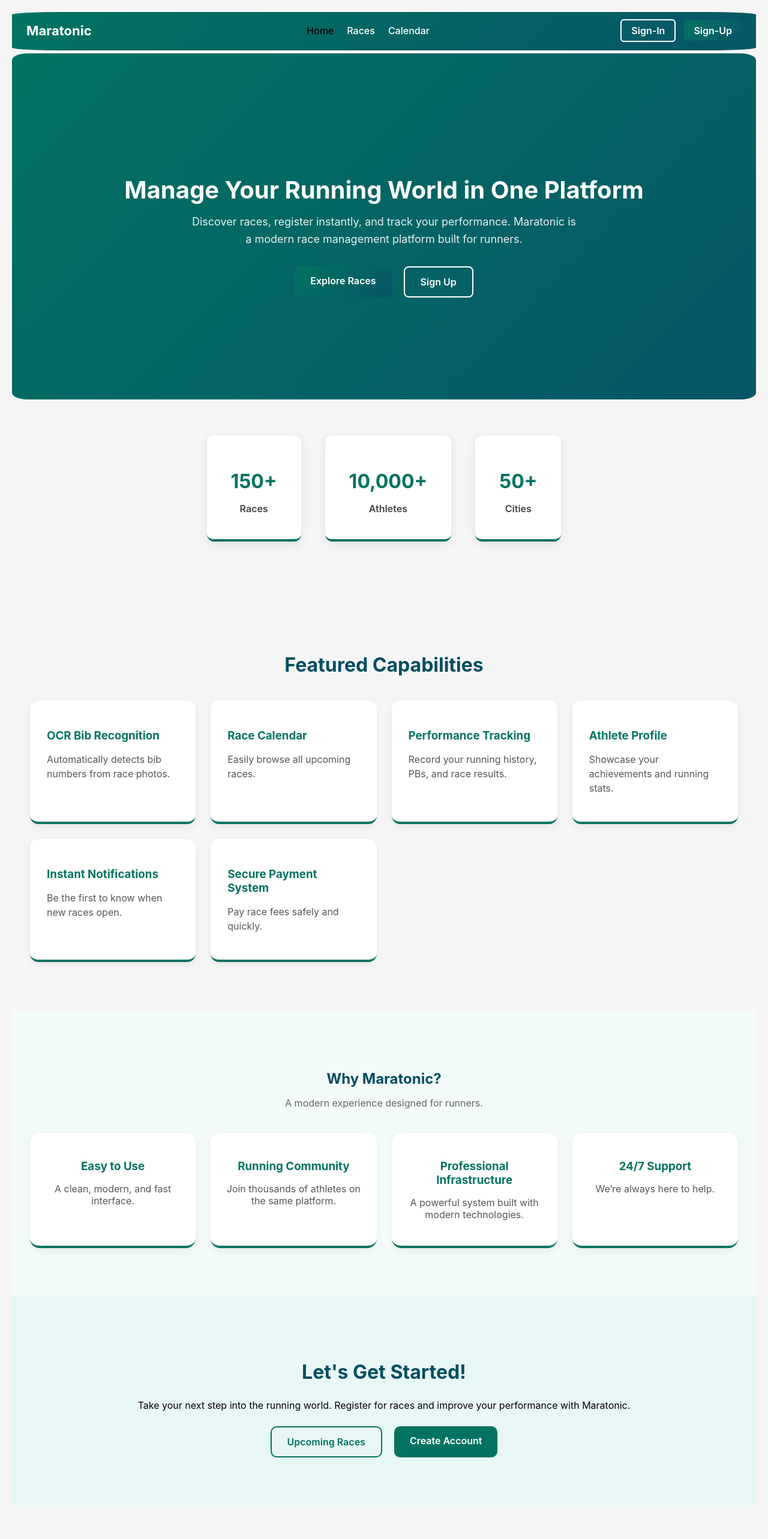
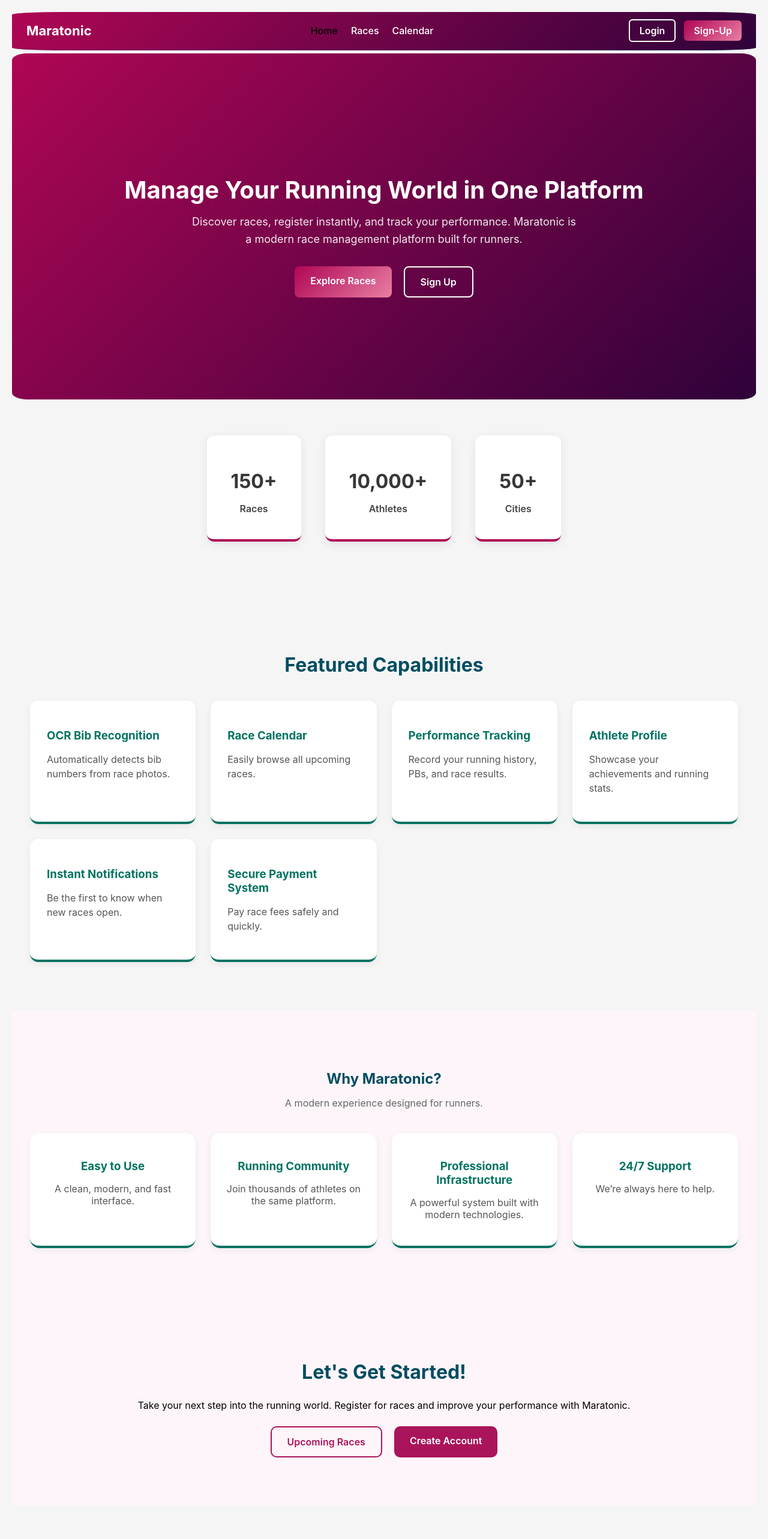
Before and after one commit to ShamsSannoufaa/Maratonic.website, an Angular app in the folder maratonic-frontend/: page / in a window 1280 px wide. Shown: the top 2566 px of the page at 60% size. Built offline with nearby package versions, Linux system fonts and the light colour scheme.

Commit message:
sunum öncesi perileri

```diff
--- a/maratonic-frontend/src/app/layout/layout.component.css
+++ b/maratonic-frontend/src/app/layout/layout.component.css
@@ -2,7 +2,7 @@
 .page-wrapper {
   display: flex;
   flex-direction: column;
-  min-height: auto;   /* << DÜZELTİLDİ */
+  min-height: auto;
 }
 
 /* ROUTER İÇERİĞİ */
@@ -14,7 +14,7 @@
   width: 100%;
 }
 
-/* Mobil görünüm iyileştirme */
+/* Mobil görünüm  */
 @media (max-width: 768px) {
   .page-container {
     padding: 16px;
--- a/maratonic-frontend/src/app/pages/calendar/calendar.component.css
+++ b/maratonic-frontend/src/app/pages/calendar/calendar.component.css
@@ -19,7 +19,7 @@
 .month-title {
   font-size: 24px;
   font-weight: 600;
-  color: #027361;
+  color: #383a3a;
   margin-bottom: 16px;
 }
 
@@ -36,7 +36,7 @@
 .date-box {
   width: 60px;
   height: 60px;
-  background: #004d61;
+  background: #383a3a;
   color: white;
   font-size: 22px;
   font-weight: 700;
--- a/maratonic-frontend/src/app/pages/home/home.component.css
+++ b/maratonic-frontend/src/app/pages/home/home.component.css
@@ -8,11 +8,8 @@ section {
   padding: 80px 30px;
 }
 
-/* -------------------- */
-/* HERO */
-/* -------------------- */
 .hero {
-background: linear-gradient(135deg, #027361, #065667);
+background: linear-gradient(135deg, #af0655, #2f023a);
   color: white;
   text-align: center;
   padding: 170px 20px;
@@ -50,7 +47,7 @@ background: linear-gradient(135deg, #027361, #065667);
 }
 
 .btn.primary {
-background: linear-gradient(135deg, #027361, #065667);
+background: linear-gradient(135deg, #af0655, #e97fa3);
   color: white;
 }
 
@@ -68,9 +65,7 @@ background: linear-gradient(135deg, #027361, #065667);
   color: #027361;
 }
 
-/* -------------------- */
-/* QUICK INFO STATS */
-/* -------------------- */
+
 
 .quick-info {
   display: flex;
@@ -86,12 +81,12 @@ background: linear-gradient(135deg, #027361, #065667);
   border-radius: 12px;
   text-align: center;
   box-shadow: 0 4px 16px rgba(0,0,0,0.08);
-  border-bottom: 4px solid #027361;
+  border-bottom: 4px solid #af0655;
 }
 
 .info-card h3 {
   font-size: 32px;
-  color: #027361;
+  color: #383637;
   margin-bottom: 5px;
 }
 
@@ -100,9 +95,6 @@ background: linear-gradient(135deg, #027361, #065667);
   color: #444;
 }
 
-/* -------------------- */
-/* FEATURES */
-/* -------------------- */
 
 .features h2 {
   text-align: center;
@@ -140,12 +132,9 @@ background: linear-gradient(135deg, #027361, #065667);
   line-height: 1.5;
 }
 
-/* -------------------- */
-/* WHY */
-/* -------------------- */
 
 .why {
-  background: #f3fbf9;
+  background: #fdf5f9;
   text-align: center;
 }
 
@@ -187,12 +176,10 @@ background: linear-gradient(135deg, #027361, #065667);
   color: #555;
 }
 
-/* -------------------- */
-/* CTA */
-/* -------------------- */
+
 
 .cta-section {
-  background: #e7f7f5;
+  background: #fdf5f9;
   text-align: center;
 }
 
@@ -216,7 +203,7 @@ background: linear-gradient(135deg, #027361, #065667);
 }
 
 .cta-btn.primary {
-  background: #027361;
+  background: #aa145a;
   color: white;
 }
 
@@ -225,11 +212,13 @@ background: linear-gradient(135deg, #027361, #065667);
 }
 
 .cta-btn.secondary {
-  border: 2px solid #027361;
-  color: #027361;
+  border: 2px solid #aa145a;
+  color: #aa145a;
 }
 
 .cta-btn.secondary:hover {
   background: #027361;
+    border: 2px solid #027361;
+
   color: white;
 }
--- a/maratonic-frontend/src/app/pages/login/login.component.html
+++ b/maratonic-frontend/src/app/pages/login/login.component.html
@@ -11,7 +11,7 @@
   <!-- RIGHT PANEL -->
   <div class="right-panel">
 
-    <h2 class="title">Sign In</h2>
+    <h2 class="title">Login</h2>
 
     <form [formGroup]="form" (ngSubmit)="submit()" class="form-area">
 
@@ -31,7 +31,7 @@
       </div>
 
       <button type="submit" class="login-btn">
-        {{ loading ? "Loading..." : "Sign In" }}
+        {{ loading ? "Loading..." : "Login" }}
       </button>
 
       <!-- CTA BUTTON -->
--- a/maratonic-frontend/src/app/pages/login/login.component.ts
+++ b/maratonic-frontend/src/app/pages/login/login.component.ts
@@ -55,7 +55,6 @@ export class LoginComponent {
         // Token kaydet
         this.auth.saveToken(res.token);
 
-        // Profil veya Anasayfaya yönlendir
         this.router.navigate(['/']);
       },
 
--- a/maratonic-frontend/src/app/pages/profile/profile.component.css
+++ b/maratonic-frontend/src/app/pages/profile/profile.component.css
@@ -27,7 +27,7 @@
   width: 110px;
   height: 110px;
   margin: 0 auto 10px;
-  background: #8a5a33;
+  background: #af0655;
   color: white;
   border-radius: 50%;
   display: flex;
--- a/maratonic-frontend/src/app/pages/races/races-list/races-list.component.css
+++ b/maratonic-frontend/src/app/pages/races/races-list/races-list.component.css
@@ -12,7 +12,7 @@
 .title {
   font-size: 32px;
   font-weight: 700;
-  color: #003d4d;
+  color: #383a3a;
   margin-bottom: 30px;
 }
 
@@ -74,12 +74,12 @@
   background: #555;
 }
 
-/* COUNTDOWN BADGE (NEW LEFT BADGE) */
+/* COUNTDOWN BADGE */
 .countdown-badge {
   position: absolute;
   top: 12px;
   left: 12px;
-  background: #065667;
+  background: #383a3a;
   color: white;
   padding: 4px 10px;
   font-size: 13px;
@@ -108,7 +108,7 @@
   align-items: center;
   font-size: 14px;
   margin-bottom: 6px;
-  color: #333;
+  color: #5e5e5e;
   gap: 6px;
 }
 
@@ -123,7 +123,7 @@
   width: 100%;
   padding: 12px;
   text-align: center;
-background: linear-gradient(135deg, #1e859c, #065667);
+background: linear-gradient(135deg, #676b6b, #383a3a);
   color: white;
   font-weight: 600;
   border: none;
--- a/maratonic-frontend/src/app/pages/register/register.component.css
+++ b/maratonic-frontend/src/app/pages/register/register.component.css
@@ -25,8 +25,7 @@
   background: #d9534f;
 }
 
-/* AŞAĞISI SENDEKİ İLE AYNI */
-/* GENERAL RESET */
+
 * {
   margin: 0;
   padding: 0;
--- a/maratonic-frontend/src/app/pages/register/register.component.html
+++ b/maratonic-frontend/src/app/pages/register/register.component.html
@@ -52,7 +52,7 @@
         <div class="cta-or-box">
           <p>Already have an account?</p>
           <a routerLink="/login">
-            <button type="button" class="cta-register">Log In</button>
+            <button type="button" class="cta-register">Sign-In</button>
           </a>
         </div>
 
--- a/maratonic-frontend/src/app/shared/components/footer/footer.component.css
+++ b/maratonic-frontend/src/app/shared/components/footer/footer.component.css
@@ -1,5 +1,5 @@
 .footer {
-background: linear-gradient(135deg, #027361, #065667);
+background: linear-gradient(135deg, #af0655, #2f023a);
   color: #ffffffdd;
   padding: 45px 0 30px;
   margin-top: 60px;
--- a/maratonic-frontend/src/app/shared/components/navbar/navbar.component.css
+++ b/maratonic-frontend/src/app/shared/components/navbar/navbar.component.css
@@ -7,7 +7,7 @@
 /* NAVBAR */
 /* ====================== */
 .navbar {
-background: linear-gradient(135deg, #027361, #065667);
+background: linear-gradient(135deg, #af0655, #2f023a);
   height: 64px;
   width: 100% !important;
   display: flex;
@@ -94,7 +94,7 @@ background: linear-gradient(135deg, #027361, #065667);
 }
 
 .signup-btn {
-background: linear-gradient(135deg, #027361, #065667);
+background: linear-gradient(135deg, #af0655, #e97fa3);
   color: white;
 }
 
--- a/maratonic-frontend/src/app/shared/components/navbar/navbar.component.html
+++ b/maratonic-frontend/src/app/shared/components/navbar/navbar.component.html
@@ -60,7 +60,7 @@
 
         <!-- Giriş yapmamışsa -->
         <ng-container *ngIf="!isLoggedIn">
-          <a routerLink="/login" class="btn login-btn" (click)="closeMenu()">Sign-In</a>
+          <a routerLink="/login" class="btn login-btn" (click)="closeMenu()">Login</a>
           <a routerLink="/register" class="btn signup-btn" (click)="closeMenu()">Sign-Up</a>
         </ng-container>
 
@@ -79,7 +79,7 @@
 
       <!-- Giriş yapmamışsa -->
       <ng-container *ngIf="!isLoggedIn">
-        <a routerLink="/login" class="btn login-btn">Sign-In</a>
+        <a routerLink="/login" class="btn login-btn">Login</a>
         <a routerLink="/register" class="btn signup-btn">Sign-Up</a>
       </ng-container>
 
```
